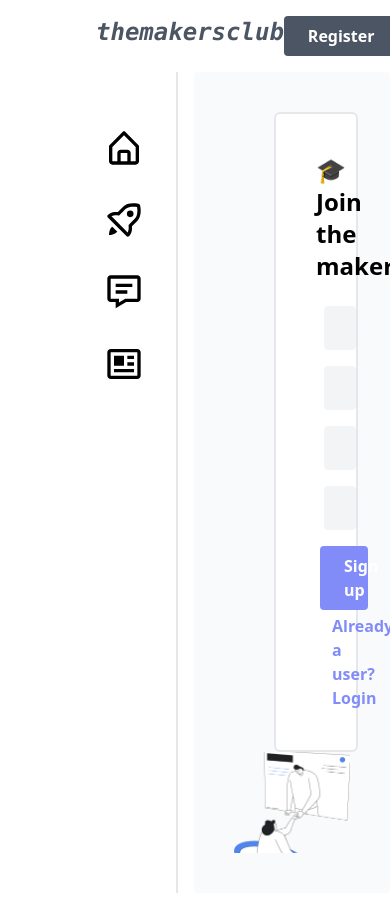
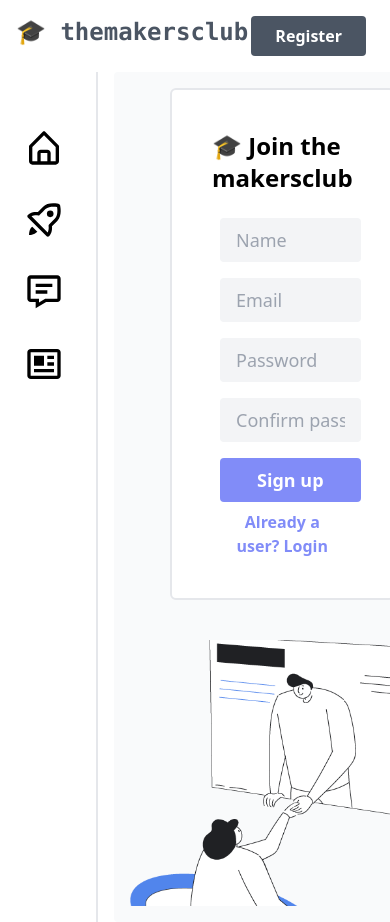
Before and after one commit to rutikwankhade/themakersclub, a React (Create React App) app: page /signup in a window 390 px wide. Shown: the top 922 px of the page. Before the commit the page ends 893 px from the top, so only its background shows below. Built offline with nearby package versions, Linux system fonts and the light colour scheme.

Commit message:
fix: fix navbar and signup button

```diff
--- a/src/App.js
+++ b/src/App.js
@@ -13,16 +13,16 @@ import Discussions from './pages/Discussions';
 
 const App = () => {
   return (
-    <div className=" px-20">
+    <div className=" md:px-20">
 
 
       <Router>
         <div className="sticky top-0 z-10">
           <Navbar />
           </div>
-        <div className="flex flex-row ">
+        <div className="flex flex-row">
 
-          <div className="sticky top-20  ">
+          <div className="sticky top-20">
             <Sidebar />
 
           </div>
--- a/src/components/Navbar.js
+++ b/src/components/Navbar.js
@@ -4,13 +4,15 @@ import { Link } from 'react-router-dom'
 const Navbar = () => {
     return (
         <div className="bg-white  p-4 flex">
-            <h1 className=" text-gray-600 text-2xl italic font-mono font-bold "> themakersclub</h1>
+            <Link to="/">
+                <h1 className=" text-gray-600 text-2xl font-mono font-bold ">🎓 themakersclub</h1>
+            </Link>
             <Link to="/signup" className="ml-auto mr-2">
 
-             <button className="  bg-gray-600 hover:bg-gray-700 font-semibold text-white px-6 py-2 rounded">Register</button>
-        </Link>
+                <button className="  bg-gray-600 hover:bg-gray-700 font-semibold text-white px-6 py-2 rounded">Register</button>
+            </Link>
         </div>
-     );
+    );
 }
 
 export default Navbar;
--- a/src/pages/Signup.js
+++ b/src/pages/Signup.js
@@ -20,12 +20,12 @@ const Signup = () => {
 
     return (
         <div>
-            <div className=" p-10 bg-gray-50 rounded">
+            <div className=" md:p-10 p-4 bg-gray-50 rounded">
                 <div>
 
                     <div className="flex md:flex-row flex-col ">
                         <form onSubmit={handleSubmit(onSubmit)}
-                            className=" bg-white w-5/12 p-10 mx-10 flex flex-col border-2  rounded-md">
+                            className=" bg-white md:w-5/12 p-10 mx-10 flex flex-col border-2  rounded-md">
                             <h1 className="text-2xl font-semibold">🎓 Join the makersclub</h1>
 
                             <p className="text-red-300 py-2 text-center">{error}</p>
@@ -60,18 +60,13 @@ const Signup = () => {
                             />
                             <button
                                 type="submit"
-                                className="m-1 mt-2 bg-indigo-400 hover:bg-indigo-500 font-semibold text-white px-6 py-2 rounded">Sign up</button>
+                                className="text-lg  w-full m-2 bg-indigo-400 hover:bg-indigo-500 font-semibold text-white px-6 py-2 rounded">Sign up</button>
                             <span className="text-center text-indigo-400 font-semibold mx-4">Already a user? Login</span>
                         </form>
 
-                        <img src={joinImg} alt="join now" className="md:w-1/2" />
-
-
-
+                        <img src={joinImg} alt="join now" className="md:w-1/2 md:mt-0 mt-10" />
 
                     </div>
-
-
 
                 </div>
 
```
